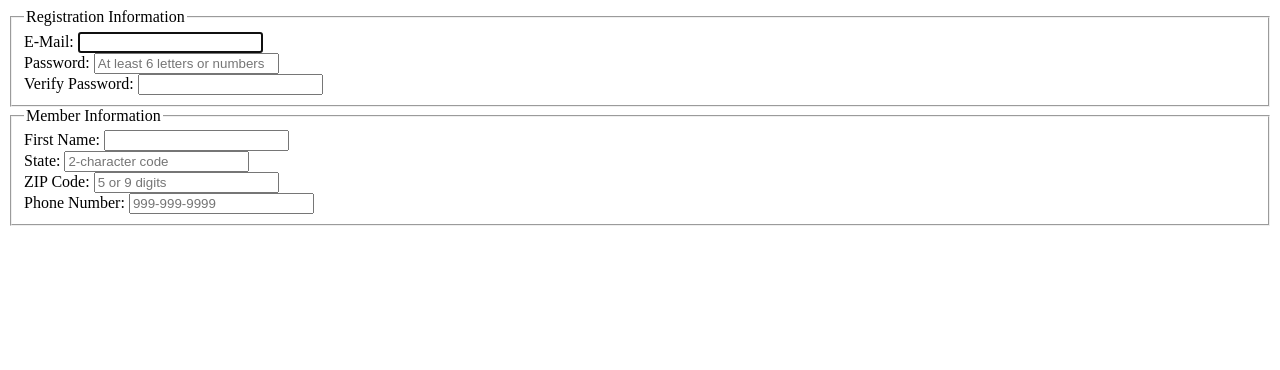
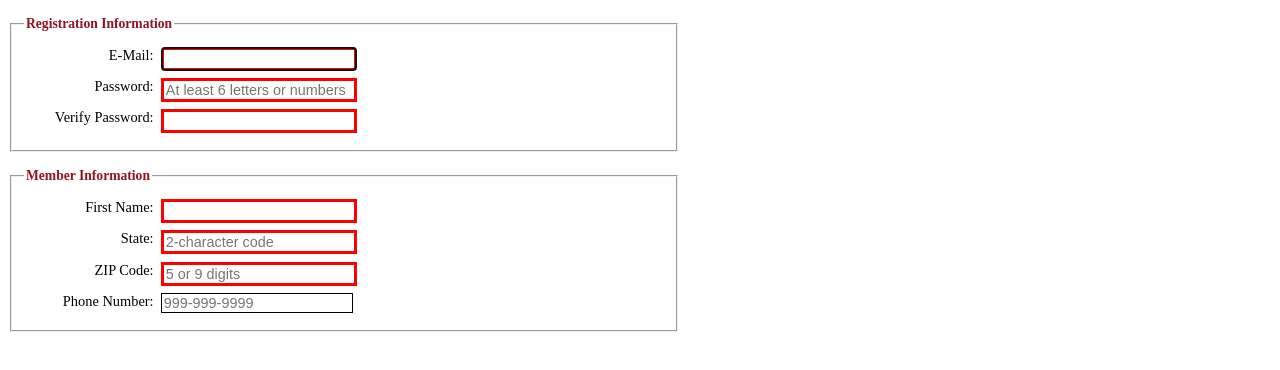
Before and after one commit to ckccltr/ckccltr.github.io, a plain HTML site: page form.html in a window 1280 px wide. Drawn offline with Linux system fonts and the light colour scheme.

Commit message:
made the form.css active as it wasn't before

```diff
--- a/styles/form.css
+++ b/styles/form.css
@@ -1,3 +1,85 @@
-test {
+fieldset {
+
+    width: 40em;
+
+    margin-top: 1em;
+
+    margin-bottom: 1em;
+
+    padding-top: .5em;
 
 }
+
+legend {
+
+    color: #931420;
+
+    font-weight: bold;
+
+    font-size: 85%;
+
+    margin-bottom: .5em;
+
+}
+
+label, input, select {
+
+    font-size: 90%;
+
+}
+
+label {
+
+    float: left;
+
+    width: 9em;
+
+    text-align: right;
+
+}
+
+input, select {
+
+    margin-left: .5em;
+
+    margin-bottom: .5em;
+
+}
+
+input:required {
+
+    border: 3px solid red;
+
+}
+
+input:valid {
+
+    border: 1px solid black;
+
+}
+
+input:invalid {
+
+    box-shadow: none;
+
+}
+
+br {
+
+    clear: both;
+
+}
+
+textarea {
+
+    height: 5em;
+
+    width: 35em;
+
+}
+
+#buttons input {
+
+    width: 10em;
+
+}
```
